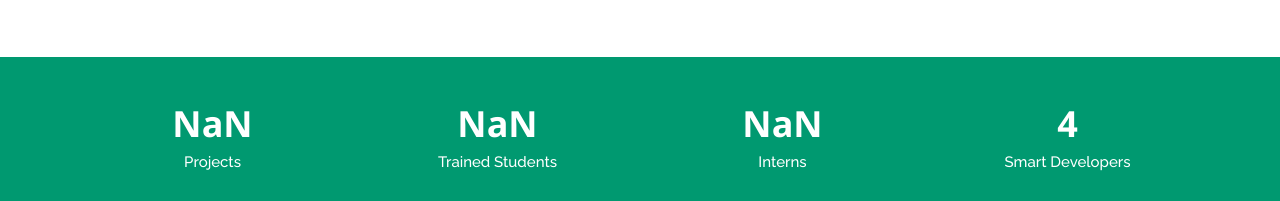
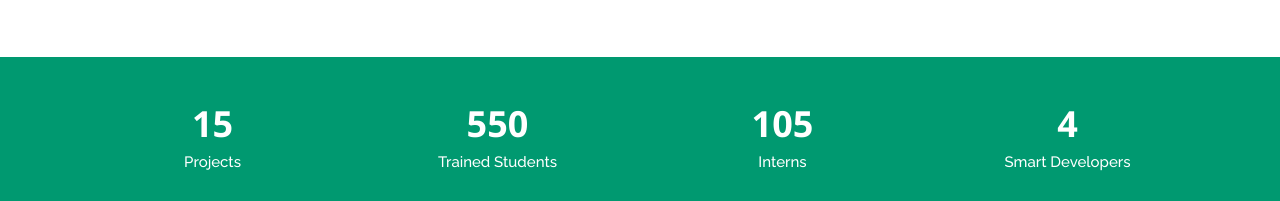
Before and after one commit to mapping-it-services/mapping-tech-labs, a plain HTML site: page index.html in a window 1280 px wide. Shown: the part 933-1134 px from the top of the page. Drawn offline with nearby package versions, Linux system fonts and the light colour scheme.

Commit message:
Update index.html

```diff
--- a/index.html
+++ b/index.html
@@ -154,17 +154,17 @@
         <div class="row counters">
 
           <div class="col-lg-3 col-6 text-center">
-            <span data-purecounter-start="0" data-purecounter-end="10+" data-purecounter-duration="1" class="purecounter"></span>
+            <span data-purecounter-start="0" data-purecounter-end="15" data-purecounter-duration="1" class="purecounter"></span>
             <p>Projects</p>
           </div>
 
           <div class="col-lg-3 col-6 text-center">
-            <span data-purecounter-start="0" data-purecounter-end="500+" data-purecounter-duration="1" class="purecounter"></span>
+            <span data-purecounter-start="0" data-purecounter-end="550" data-purecounter-duration="1" class="purecounter"></span>
             <p>Trained Students</p>
           </div>
 
           <div class="col-lg-3 col-6 text-center">
-            <span data-purecounter-start="0" data-purecounter-end="100+" data-purecounter-duration="1" class="purecounter"></span>
+            <span data-purecounter-start="0" data-purecounter-end="105" data-purecounter-duration="1" class="purecounter"></span>
             <p>Interns</p>
           </div>
 
```
